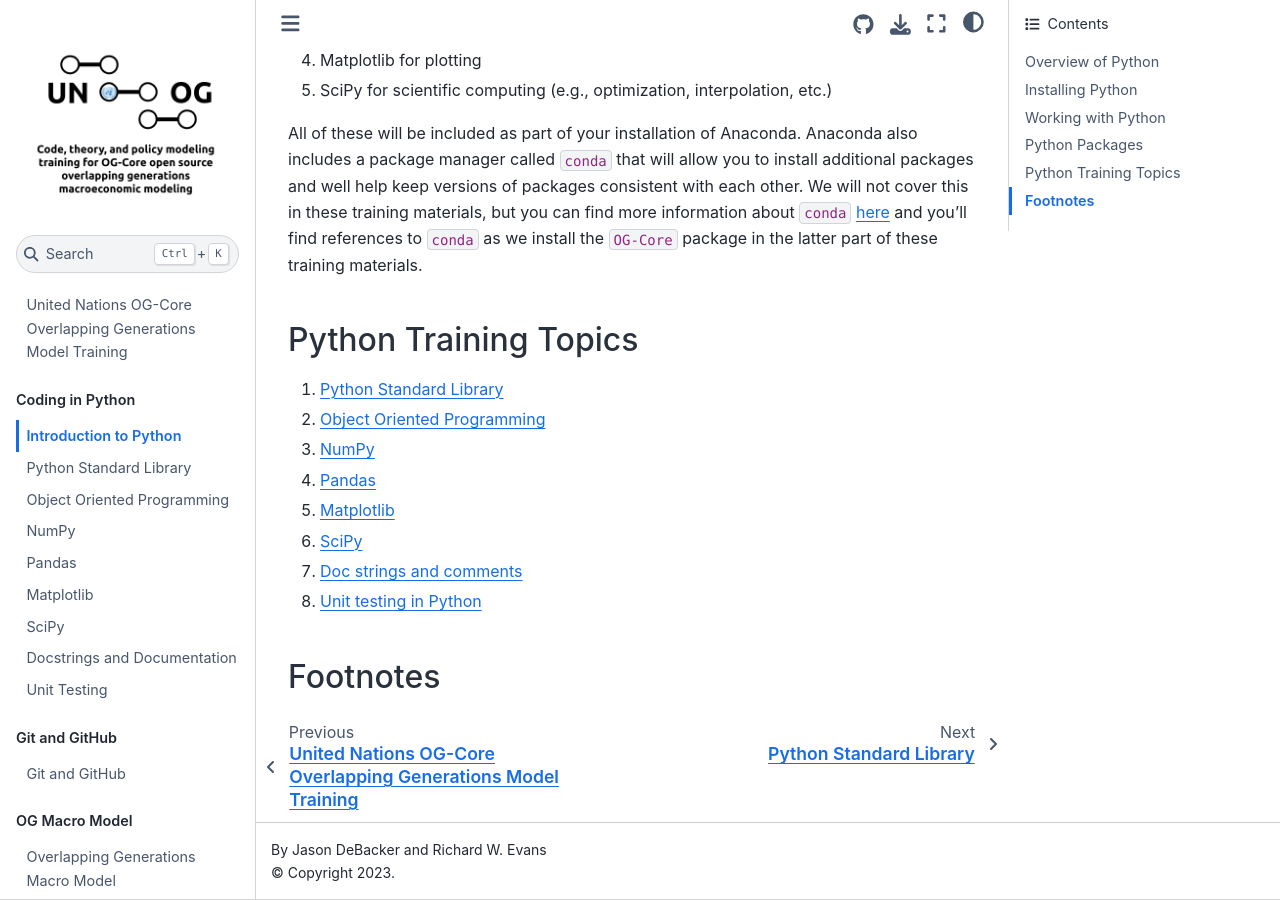
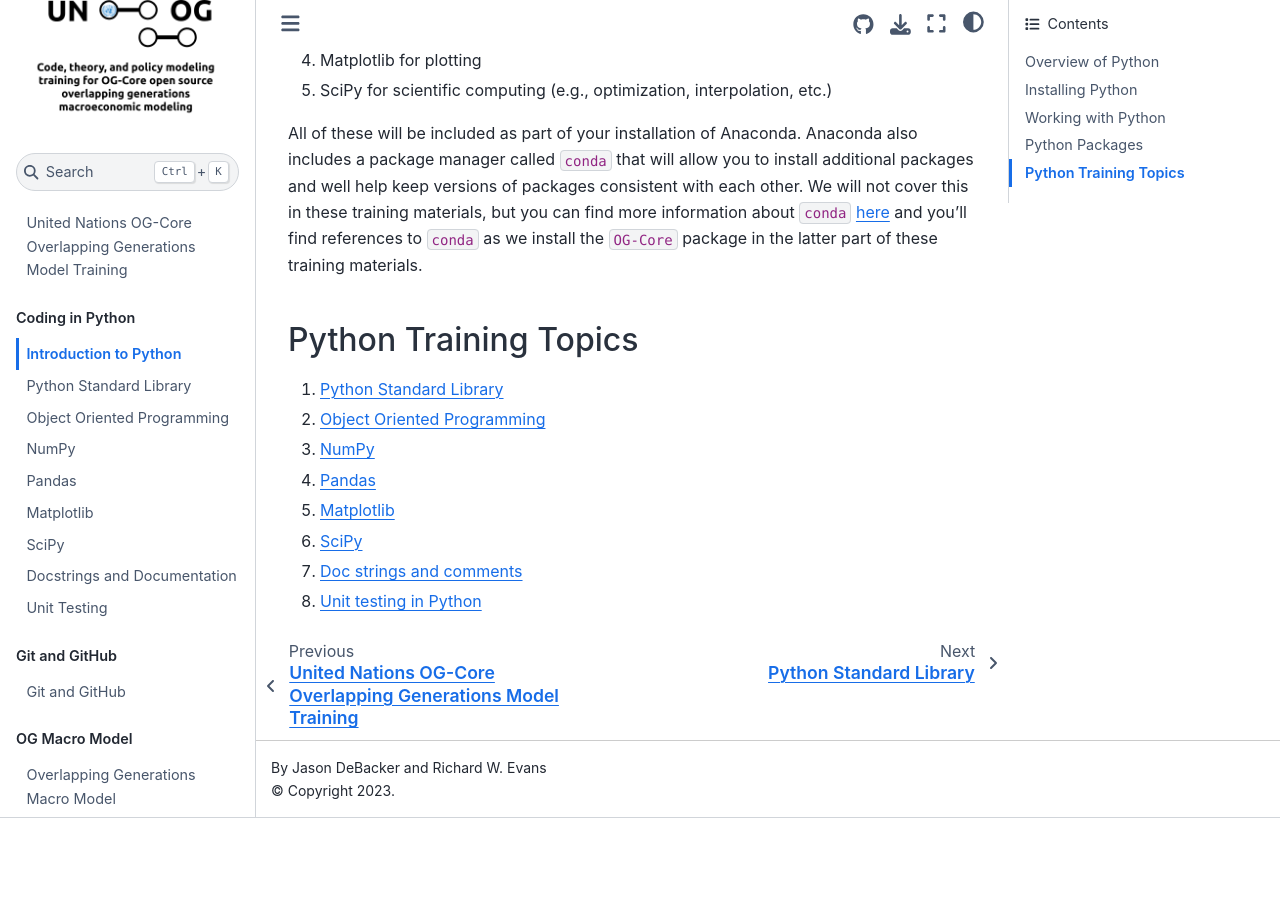
Before and after one commit to jdebacker/UN-OG-Training, a Jupyter Book: the page built from docs/book/python/intro.md, in a window 1280 px wide and 900 px high, scrolled down 2939 px. Built offline with Jupyter Book 1.0.4 settings and Sphinx 7.4.7 and the Sphinx Book theme 1.1.4, drawn with Linux system fonts in a browser that asks for light colours; pages that are not in the unit, such as notebooks, are missing from menus; comment, search, counter and statistics services are not loaded; cross-references to code outside the pages are shown as plain code; after the commit the page ends 3757 px from its top, so only the background shows below that.

Commit message:
Updated python/intro.md

```diff
--- a/docs/book/python/intro.md
+++ b/docs/book/python/intro.md
@@ -82,7 +82,7 @@ All of these will be included as part of your installation of Anaconda.  Anacond
 8. [Unit testing in Python](UnitTesting.md)
 
 
-(SecPythonIntroFootnotes)=
-## Footnotes
+<!-- (SecPythonIntroFootnotes)=
+## Footnotes -->
 
 <!-- [^citation_note]: See {cite}`AuerbachEtAl:1981,AuerbachEtAl:1983`, {cite}`AuerbachKotlikoff:1983a,AuerbachKotlikoff:1983b,AuerbachKotlikoff:1983c`, and {cite}`AuerbachKotlikoff:1985`. -->
```
